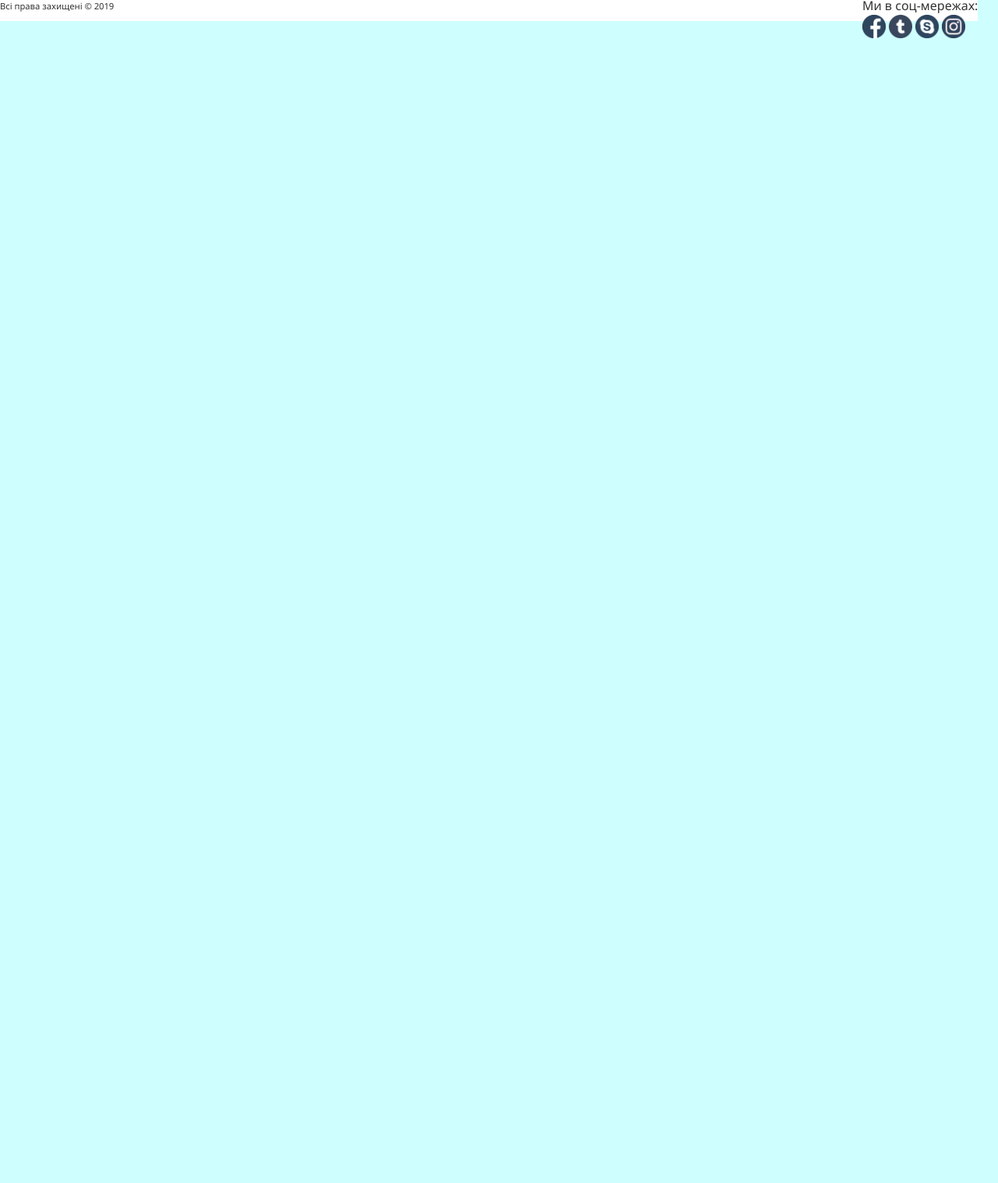
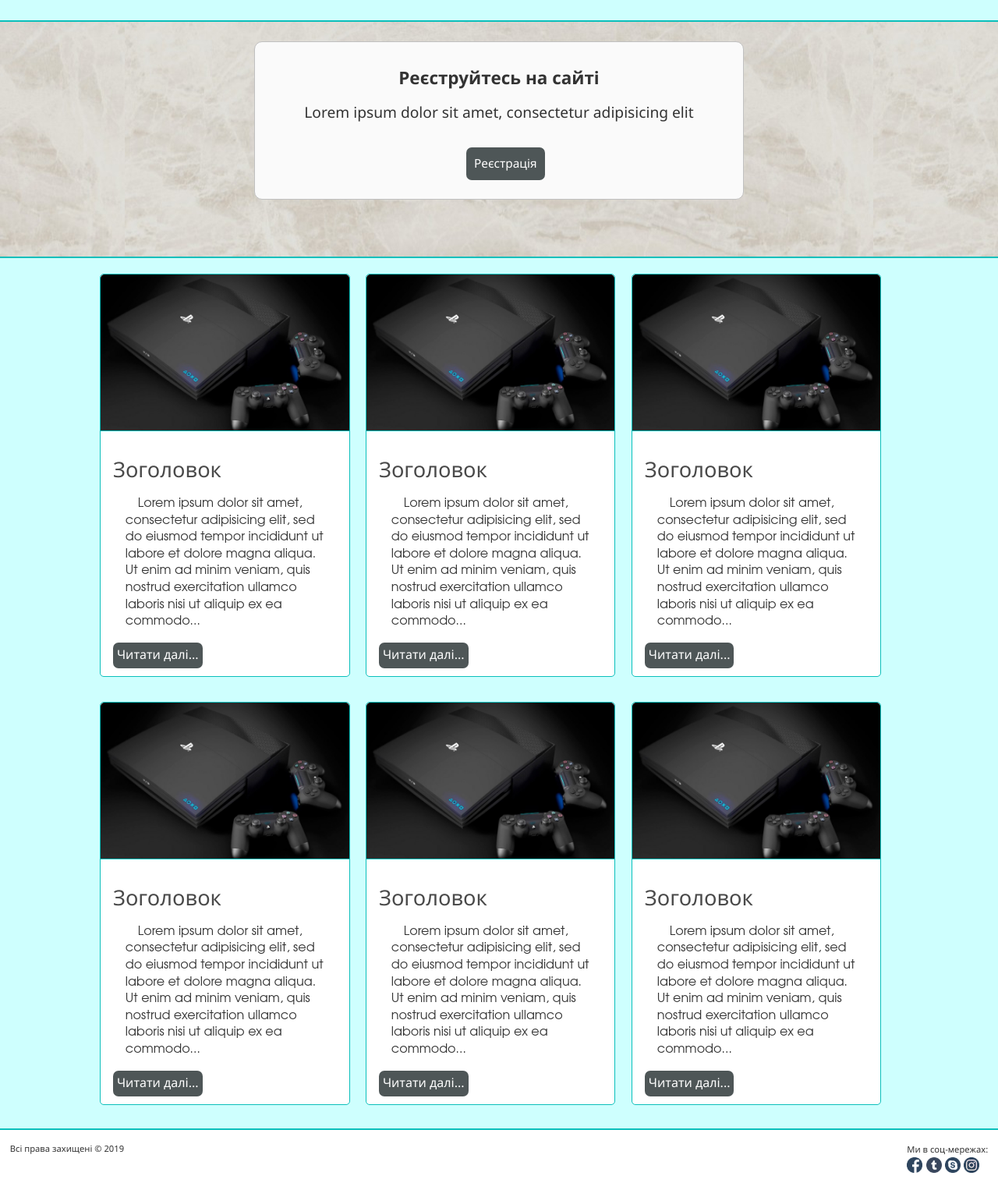
Before and after one commit to LeolazShepard/Test-Site, a plain HTML site: page www/index.html in a window 1280 px wide. Shown: the part 689-2206 px from the top of the page at 78% size. Before the commit the page ends 800 px from the top, so only its background shows below. Drawn offline with Linux system fonts and the light colour scheme.

Commit message:
Made same changes

```diff
--- a/www/feedback.html
+++ b/www/feedback.html
@@ -0,0 +1,55 @@
+<!DOCTYPE html>
+<html>
+<head>
+	<meta http-equiv="Content-Type" content="text/html"; charset="utf-8" />
+	<meta name="keywords" content="test, site, www, test-site, web-site" />
+	<meta name="description" content="Це тестовий сайт" />
+	<link rel="stylesheet" type="text/css" href="style\main.css" />
+	<link href="image/favicon1.png" rel="shortcut icon" type="image/x-icon">
+	<title>Test site</title>
+</head>
+
+<body>
+	<div id="page-wrap"><!--Блок, за допомогую якого прикріплюємо футер до низу-->
+<header><!--Шапка сайту-->
+	<a id="logo" href="index.html" title="На головну">Logo</a> <span class="contact" ><a href="about.html" title="Інформація про нас">Про нас</a></span> <input type="text"
+	 class="field"  placeholder="Пошук...">
+	 <span class="right"><span class="contact" ><a href="reg.html" title="Зареєструватися">Реєстрація</a></span></span>
+	  <span class="right"> <span class="contact" ><a href="login.html" title="Увійти">Вхід</a></span></span>
+</header>
+<div class="clear"></div>
+<!--Створюємо меню-->
+<center>
+	<div id="menu">Розділи <hr /></div>
+	<div id="menu-hrefs">
+		<a href="about.html">Про нас</a>
+		<a href="feedback.html">Зворотній зв'язок</a>
+		<a href="login.html">Вхід</a>
+		<a href="reg.html">Реєстрація</a>
+	</div>
+</center>
+<div id="wrapper">
+	<div id="articles">
+		<form action="" method="post" class="form">
+			<input type="text" class="field" placeholder="Тема повідомлення" />
+		</form>
+	</div>
+
+</div>
+</div>
+<!--Футер-->
+<footer>
+	<span class="footer-text left">
+		Всі права захищені &copy; 2019
+	</span>
+	<span class="right">
+		<!--добавляємо картинки соц-мереж з сайту https://www.iconfinder.com/-->
+		<span id="soc-text">Ми в соц-мережах:</span> <br /><a href="#"><img src="image/facebook.png" class="footer-icons" /></a>
+		<a href="#"><img src="image/telegram.png" class="footer-icons" /></a>
+		<a href="#"><img src="image/skype.png" class="footer-icons"/></a>
+		<a href="#"><img src="image/instagram.png" class="footer-icons" /></a>
+	</span>
+</footer>
+</body>
+
+</html>
--- a/www/index.html
+++ b/www/index.html
@@ -29,10 +29,105 @@
 	</div>
 </center>
 <div id="wrapper">
-	<div id="articles">
-		<form action="" method="post" class="form">
-			<input type="text" class="field" placeholder="Тема повідомлення" />
-		</form>
+	<div class="articles">
+		<article>
+			<img src="image/article.jpg" alt="Plastation 5" title="Plastation 5">
+			<h2>Зоголовок</h2>
+			<p>Lorem ipsum dolor sit amet, consectetur adipisicing elit, sed do eiusmod
+			tempor incididunt ut labore et dolore magna aliqua. Ut enim ad minim veniam,
+			quis nostrud exercitation ullamco laboris nisi ut aliquip ex ea commodo...
+			</p>
+			<a href="articles.html">Читати далі...</a>
+		</article>
+		<article>
+			<img src="image/article.jpg" alt="Plastation 5" title="Plastation 5">
+			<h2>Зоголовок</h2>
+			<p>Lorem ipsum dolor sit amet, consectetur adipisicing elit, sed do eiusmod
+			tempor incididunt ut labore et dolore magna aliqua. Ut enim ad minim veniam,
+			quis nostrud exercitation ullamco laboris nisi ut aliquip ex ea commodo...
+			</p>
+			<a href="articles.html">Читати далі...</a>
+		</article>
+		<article>
+			<img src="image/article.jpg" alt="Plastation 5" title="Plastation 5">
+			<h2>Зоголовок</h2>
+			<p>Lorem ipsum dolor sit amet, consectetur adipisicing elit, sed do eiusmod
+			tempor incididunt ut labore et dolore magna aliqua. Ut enim ad minim veniam,
+			quis nostrud exercitation ullamco laboris nisi ut aliquip ex ea commodo...
+			</p>
+			<a href="articles.html">Читати далі...</a>
+		</article>
+	</div>
+	<div class="clear">
+	<div id="main_soc_block">
+		<center>
+		<div id="main_soc_block_in" ><h3>Реєструйтесь на сайті</h3>
+			<p>Lorem ipsum dolor sit amet, consectetur adipisicing elit</p>
+			<center>
+			<a href="reg.html">Реєстрація</a>
+			</center>
+		</div>
+		</center>
+	</div>
+	</div>
+	<div class="articles">
+		<article>
+			<img src="image/article.jpg" alt="Plastation 5" title="Plastation 5">
+			<h2>Зоголовок</h2>
+			<p>Lorem ipsum dolor sit amet, consectetur adipisicing elit, sed do eiusmod
+			tempor incididunt ut labore et dolore magna aliqua. Ut enim ad minim veniam,
+			quis nostrud exercitation ullamco laboris nisi ut aliquip ex ea commodo...
+			</p>
+			<a href="articles.html">Читати далі...</a>
+		</article>
+		<article>
+			<img src="image/article.jpg" alt="Plastation 5" title="Plastation 5">
+			<h2>Зоголовок</h2>
+			<p>Lorem ipsum dolor sit amet, consectetur adipisicing elit, sed do eiusmod
+			tempor incididunt ut labore et dolore magna aliqua. Ut enim ad minim veniam,
+			quis nostrud exercitation ullamco laboris nisi ut aliquip ex ea commodo...
+			</p>
+			<a href="articles.html">Читати далі...</a>
+		</article>
+		<article>
+			<img src="image/article.jpg" alt="Plastation 5" title="Plastation 5">
+			<h2>Зоголовок</h2>
+			<p>Lorem ipsum dolor sit amet, consectetur adipisicing elit, sed do eiusmod
+			tempor incididunt ut labore et dolore magna aliqua. Ut enim ad minim veniam,
+			quis nostrud exercitation ullamco laboris nisi ut aliquip ex ea commodo...
+			</p>
+			<a href="articles.html">Читати далі...</a>
+		</article>
+	</div>
+	<div class="clear"><br /></div>
+	<div class="articles">
+		<article>
+			<img src="image/article.jpg" alt="Plastation 5" title="Plastation 5">
+			<h2>Зоголовок</h2>
+			<p>Lorem ipsum dolor sit amet, consectetur adipisicing elit, sed do eiusmod
+			tempor incididunt ut labore et dolore magna aliqua. Ut enim ad minim veniam,
+			quis nostrud exercitation ullamco laboris nisi ut aliquip ex ea commodo...
+			</p>
+			<a href="articles.html">Читати далі...</a>
+		</article>
+		<article>
+			<img src="image/article.jpg" alt="Plastation 5" title="Plastation 5">
+			<h2>Зоголовок</h2>
+			<p>Lorem ipsum dolor sit amet, consectetur adipisicing elit, sed do eiusmod
+			tempor incididunt ut labore et dolore magna aliqua. Ut enim ad minim veniam,
+			quis nostrud exercitation ullamco laboris nisi ut aliquip ex ea commodo...
+			</p>
+			<a href="articles.html">Читати далі...</a>
+		</article>
+		<article>
+			<img src="image/article.jpg" alt="Plastation 5" title="Plastation 5">
+			<h2>Зоголовок</h2>
+			<p>Lorem ipsum dolor sit amet, consectetur adipisicing elit, sed do eiusmod
+			tempor incididunt ut labore et dolore magna aliqua. Ut enim ad minim veniam,
+			quis nostrud exercitation ullamco laboris nisi ut aliquip ex ea commodo...
+			</p>
+			<a href="articles.html">Читати далі...</a>
+		</article>
 	</div>
 </div>
 </div>
@@ -43,7 +138,7 @@
 	</span>
 	<span class="right">
 		<!--добавляємо картинки соц-мереж з сайту https://www.iconfinder.com/-->
-		Ми в соц-мережах: <br /><a href="#"><img src="image/facebook.png" class="footer-icons" /></a>
+		<span id="soc-text">Ми в соц-мережах:</span> <br /><a href="#"><img src="image/facebook.png" class="footer-icons" /></a>
 		<a href="#"><img src="image/telegram.png" class="footer-icons" /></a>
 		<a href="#"><img src="image/skype.png" class="footer-icons"/></a>
 		<a href="#"><img src="image/instagram.png" class="footer-icons" /></a>
--- a/www/style/main.css
+++ b/www/style/main.css
@@ -141,12 +141,13 @@ background-color: #b8dde3;
 	width: 100%;
 	margin-top:20px;
 }
-#wrapper #articles{
+#wrapper .articles{
 float: left;
 width: 80%;
 margin-left: 10%;
+margin-bottom: 10px;
 }
-#wrapper #articles article{
+#wrapper .articles article{
 	float: left;
 	width: 31.3%;
 	border: 1px solid #0bbfbb;
@@ -156,35 +157,38 @@ margin-left: 10%;
 	margin-right: 2%;
 	min-height:400px;
 }
-#wrapper #articles article img{
+#wrapper .articles article img{
 	width: 100%;
 	height: 200px;
 	border-radius: 5px 5px 0px 0px;
 	border-bottom: 1px solid #0bbfbb;
 	margin-bottom: 10px;
 }
-#wrapper #articles article h2{
+#wrapper .articles article h2{
 	width: 90%;
 	margin-left: 5%;
 	font-weight: normal;
 	color: #4a4a4a;
 	font-size: 1.7em;
 }
-#wrapper #articles article p{
+#wrapper .articles article p{
 	font-family: Avantgarde, TeX Gyre Adventor, URW Gothic L, sans-serif;
 	font-size: 1em;
 	width: 80%;
 	margin-left: 10%;
 	text-indent: 1em;
 }
-#wrapper #articles article a{
+#wrapper .articles article a{
 	padding: 5px;
+	padding-bottom: 7px;
 	background-color: #4E5657;
 	border-radius: 7px;
 	margin-left: 5%;
 	float: left;
 	margin-bottom: 3%;
 	color: #fff;
+	vertical-align: center;
+
 }
 /*Стилі для основи*/
 #main_soc_block{
@@ -231,19 +235,21 @@ margin-left: 10%;
 	padding: 1%;
 }
 /*Стилі для сторінки "Зворотній зв'язок"*/
-.form
+.form{
+
+}
 /*Стилі для футера*/
 footer{
 padding: 1%;
 border-top:  2px solid #0bbfbb;
-margin-top: 10px;
+margin-top: 20px;
 padding-bottom: 2%;
 }
 .footer-text{
 	font-size: 0.7em;
 }
 .footer-icons{
-	width: 30px;
+	width: 20px;
 	height: auto;
 }
 #page-wrap:after {
@@ -258,3 +264,6 @@ footer, #page-wrap:after {
 	min-height: 87%;
 	margin-bottom: -10px;
 }
+#soc-text{
+	font-size: 0.7em;
+}
```
Also changed, not shown: www/about.html (+1 -1 lines).
